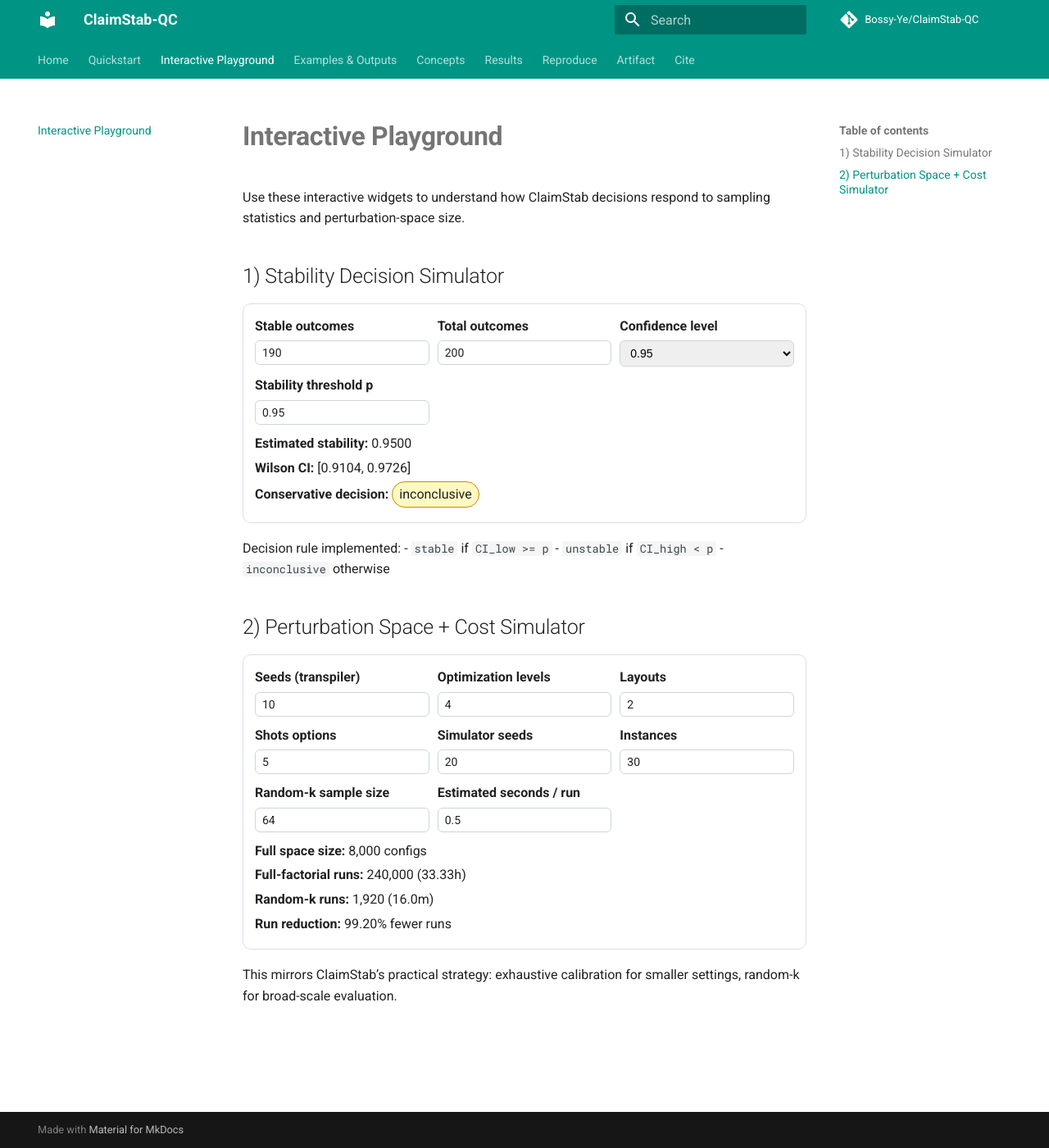
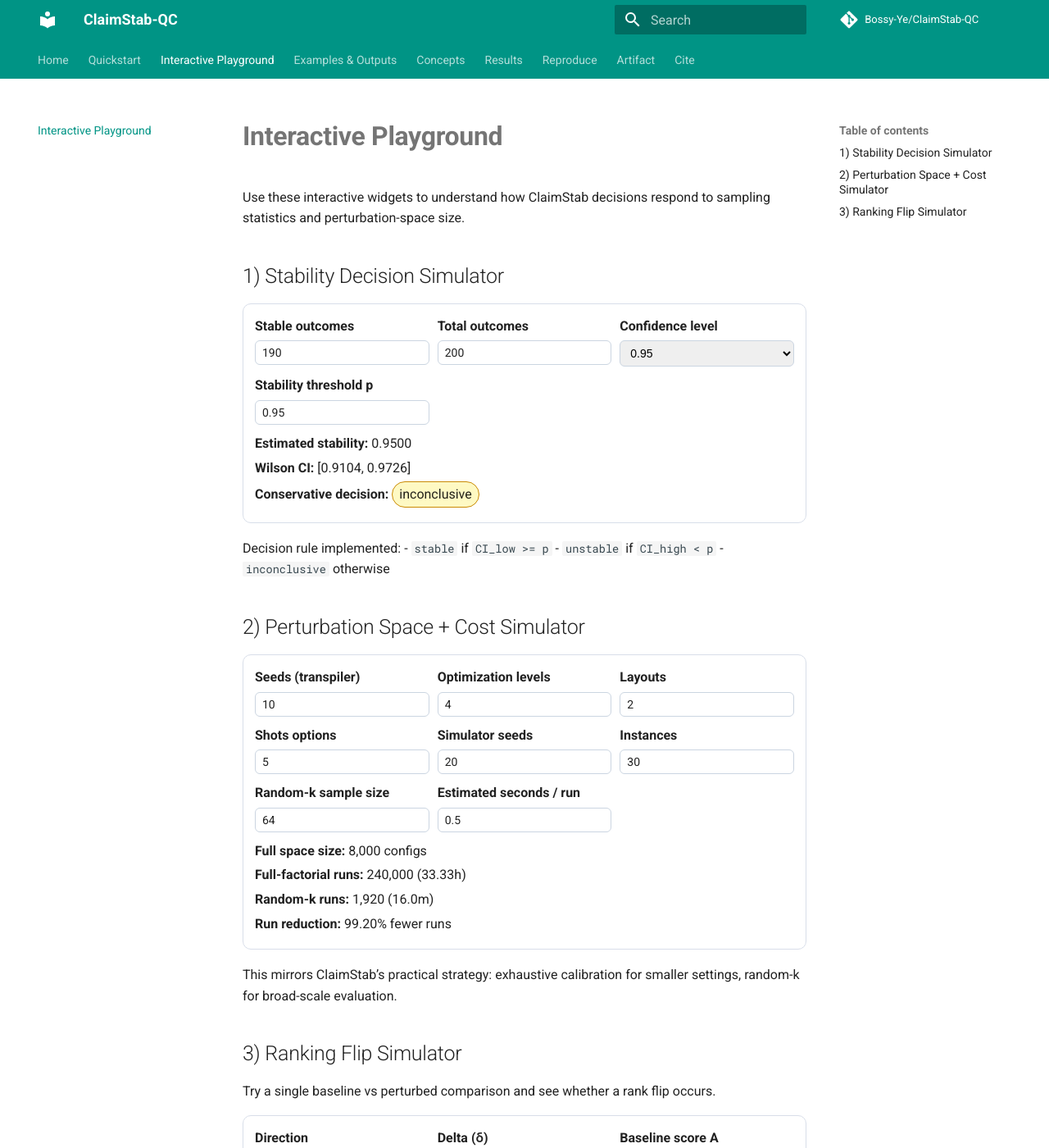
Before and after one commit to Bossy-Ye/ClaimStab-QC, an MkDocs documentation site: the page built from docs/playground.md, in a window 1280 px wide and 1400 px high. Shown: the whole window at 82% size. Built offline with MkDocs 1.6.1 and Material for MkDocs 9.7.7, drawn with Linux system fonts in a browser that asks for light colours; comment, search, counter and statistics services are not loaded; some of the changed text lies outside the part shown.

Commit message:
docs: fix interactivity, table consistency, and add examples page

```diff
--- a/docs/assets/extra.css
+++ b/docs/assets/extra.css
@@ -2,8 +2,15 @@
   font-weight: 700;
 }
 
-.md-typeset table:not([class]) th {
-  white-space: nowrap;
+.md-typeset table:not([class]) {
+  width: 100%;
+  table-layout: fixed;
+}
+
+.md-typeset table:not([class]) th,
+.md-typeset table:not([class]) td {
+  vertical-align: top;
+  word-wrap: break-word;
 }
 
 .md-typeset img {
@@ -41,6 +48,8 @@
   border-radius: 6px;
   padding: 6px 8px;
   font-size: 14px;
+  width: 100%;
+  box-sizing: border-box;
 }
 
 .cs-output p {
--- a/docs/assets/interactive.js
+++ b/docs/assets/interactive.js
@@ -103,16 +103,56 @@
     ids.forEach((id) => {
       const el = document.getElementById(id);
       if (el) {
+        if (el.dataset.csBound === "1") return;
         el.addEventListener("input", fn);
         el.addEventListener("change", fn);
+        el.dataset.csBound = "1";
       }
     });
   }
 
-  document.addEventListener("DOMContentLoaded", function () {
+  function rankingHolds(a, b, delta, direction) {
+    if (direction === "lower_is_better") {
+      return a <= b - delta;
+    }
+    return a >= b + delta;
+  }
+
+  function updateRankingWidget() {
+    const ids = ["rk-base-a", "rk-base-b", "rk-pert-a", "rk-pert-b", "rk-delta", "rk-direction"];
+    if (!ids.every((id) => document.getElementById(id))) return;
+    const baseA = parseFloat(document.getElementById("rk-base-a").value || "0");
+    const baseB = parseFloat(document.getElementById("rk-base-b").value || "0");
+    const pertA = parseFloat(document.getElementById("rk-pert-a").value || "0");
+    const pertB = parseFloat(document.getElementById("rk-pert-b").value || "0");
+    const delta = Math.max(0, parseFloat(document.getElementById("rk-delta").value || "0"));
+    const direction = document.getElementById("rk-direction").value || "higher_is_better";
+
+    const baseHolds = rankingHolds(baseA, baseB, delta, direction);
+    const pertHolds = rankingHolds(pertA, pertB, delta, direction);
+    const flip = baseHolds !== pertHolds;
+
+    const baseText = `${baseHolds ? "holds" : "does not hold"} (margin=${fmt(baseA - baseB, 4)})`;
+    const pertText = `${pertHolds ? "holds" : "does not hold"} (margin=${fmt(pertA - pertB, 4)})`;
+    document.getElementById("rk-base-state").textContent = baseText;
+    document.getElementById("rk-pert-state").textContent = pertText;
+    const flipEl = document.getElementById("rk-flip");
+    flipEl.textContent = flip ? "flip detected" : "no flip";
+    flipEl.classList.remove("stable", "unstable", "inconclusive");
+    flipEl.classList.add(flip ? "unstable" : "stable");
+  }
+
+  function initWidgets() {
     bind(["cs-successes", "cs-total", "cs-confidence", "cs-threshold"], updateClaimWidget);
     bind(["ps-seed-t", "ps-opt", "ps-layout", "ps-shots", "ps-seed-s", "ps-instances", "ps-k", "ps-sec"], updateSpaceWidget);
+    bind(["rk-base-a", "rk-base-b", "rk-pert-a", "rk-pert-b", "rk-delta", "rk-direction"], updateRankingWidget);
     updateClaimWidget();
     updateSpaceWidget();
-  });
+    updateRankingWidget();
+  }
+
+  document.addEventListener("DOMContentLoaded", initWidgets);
+  if (typeof window.document$ !== "undefined" && typeof window.document$.subscribe === "function") {
+    window.document$.subscribe(initWidgets);
+  }
 })();
--- a/docs/playground.md
+++ b/docs/playground.md
@@ -73,3 +73,38 @@
 </div>
 
 This mirrors ClaimStab’s practical strategy: exhaustive calibration for smaller settings, random-k for broad-scale evaluation.
+
+## 3) Ranking Flip Simulator
+
+Try a single baseline vs perturbed comparison and see whether a rank flip occurs.
+
+<div class="cs-widget">
+  <div class="cs-grid">
+    <label>Direction
+      <select id="rk-direction">
+        <option value="higher_is_better" selected>higher_is_better</option>
+        <option value="lower_is_better">lower_is_better</option>
+      </select>
+    </label>
+    <label>Delta (δ)
+      <input id="rk-delta" type="number" min="0" step="0.001" value="0.01" />
+    </label>
+    <label>Baseline score A
+      <input id="rk-base-a" type="number" step="0.0001" value="0.62" />
+    </label>
+    <label>Baseline score B
+      <input id="rk-base-b" type="number" step="0.0001" value="0.60" />
+    </label>
+    <label>Perturbed score A
+      <input id="rk-pert-a" type="number" step="0.0001" value="0.58" />
+    </label>
+    <label>Perturbed score B
+      <input id="rk-pert-b" type="number" step="0.0001" value="0.59" />
+    </label>
+  </div>
+  <div class="cs-output">
+    <p><b>Baseline claim state:</b> <span id="rk-base-state">-</span></p>
+    <p><b>Perturbed claim state:</b> <span id="rk-pert-state">-</span></p>
+    <p><b>Flip status:</b> <span id="rk-flip" class="cs-pill">-</span></p>
+  </div>
+</div>
```
